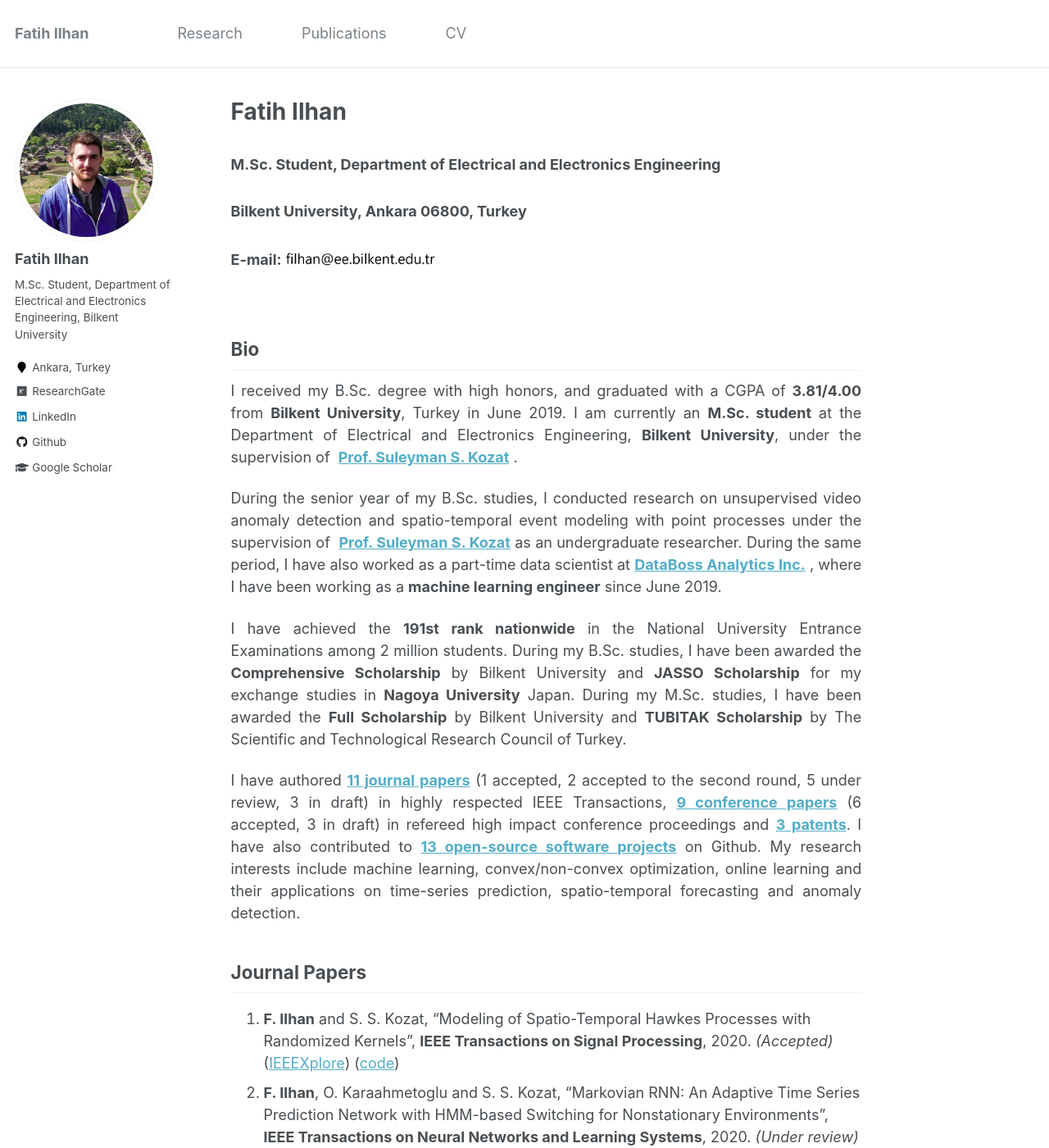
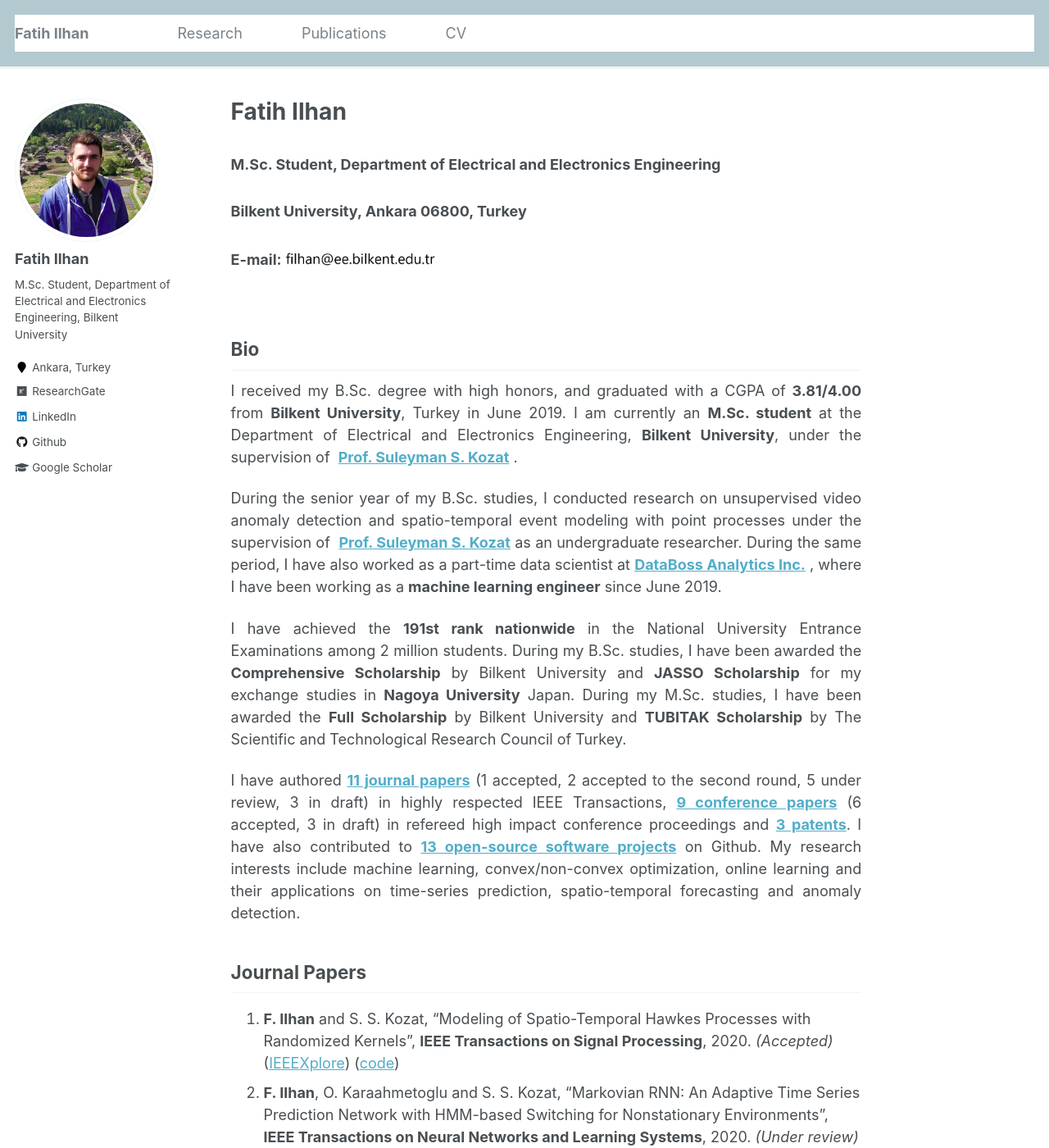
Before and after one commit to fatih-ilhan/fatih-ilhan.github.io, a Jekyll site: the page built from _pages/about.md, in a window 1280 px wide and 1400 px high. Shown: the whole window at 82% size. Built offline with Jekyll 4.4.1, drawn with Linux system fonts in a browser that asks for light colours.

Commit message:
Update _masthead.scss

```diff
--- a/_sass/_masthead.scss
+++ b/_sass/_masthead.scss
@@ -4,7 +4,7 @@
 
 .masthead {
   position: relative;
-  background: #ffffff;
+  background: #b1c9cf;
   border-bottom: 3px solid $border-color;
   -webkit-animation: intro 0.3s both;
           animation: intro 0.3s both;
```
